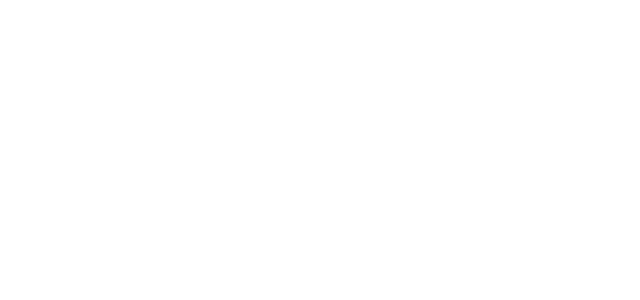
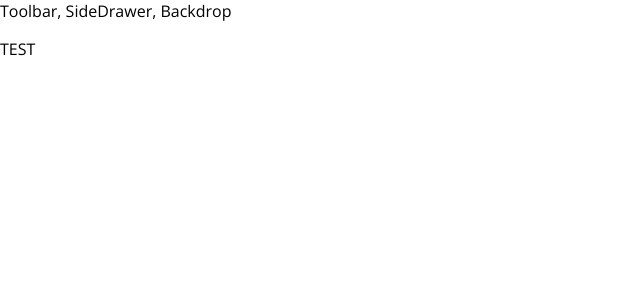
Before and after one commit to iAmNawa/burgerBuilder, a React app in the folder burgerbuilder/: page / in a window 1280 px wide. Shown: the top 300 px of the page, without its empty margins (0-640 px from the left). Built offline with nearby package versions, Linux system fonts and the light colour scheme.

Commit message:
root of application up and running

```diff
--- a/burgerbuilder/src/App.js
+++ b/burgerbuilder/src/App.js
@@ -1,10 +1,14 @@
 import React, { Component } from 'react';
+
+import Layout from './components/Layout/Layout';
 
 class App extends Component {
   render() {
     return (
       <div>
-
+       <Layout>
+        <p>TEST</p>
+       </Layout>
       </div>
     );
   }
--- a/burgerbuilder/src/components/Layout/Layout.js
+++ b/burgerbuilder/src/components/Layout/Layout.js
@@ -10,3 +10,5 @@ const layout = ( props ) => (
         </main>
     </Aux>
 );
+
+export default layout;
--- a/burgerbuilder/src/index.css
+++ b/burgerbuilder/src/index.css
@@ -1,5 +1,5 @@
 body {
   margin: 0;
   padding: 0;
-  font-family: sans-serif;
+  font-family: "Open Sans", sans-serif;
 }
```
